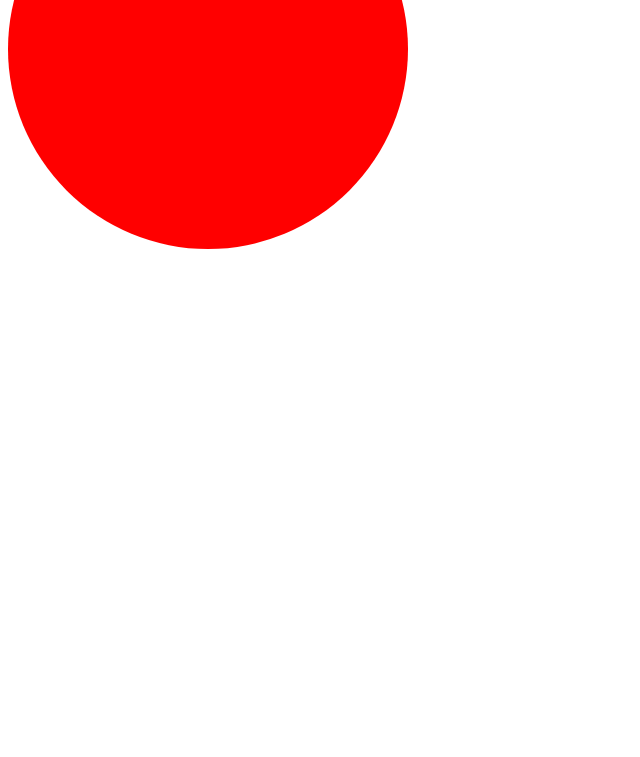
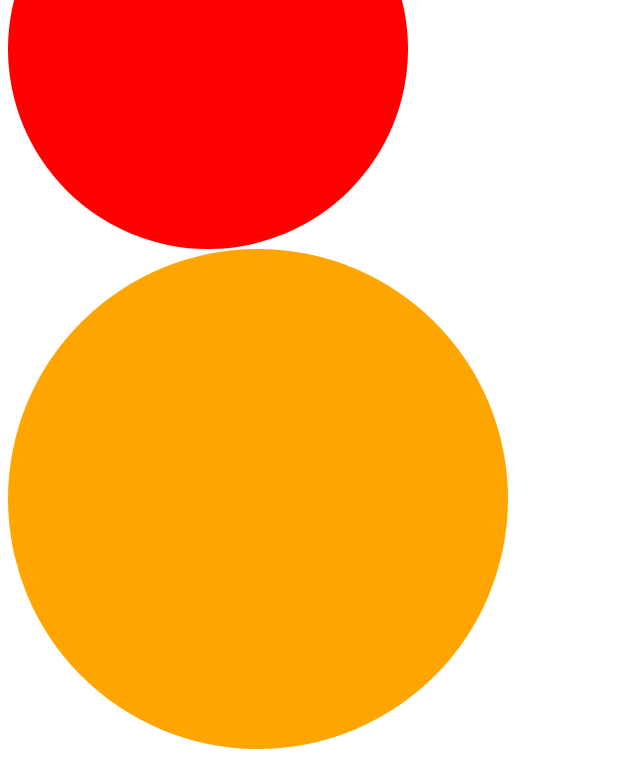
Before and after one commit to anildalar/Gyanodaya3, a plain HTML site: page index.html in a window 1280 px wide. Shown: the part 460-1217 px from the top of the page, without its empty margins (0-640 px from the left). Before the commit the page ends 800 px from the top, so only its background shows below. Drawn offline with Linux system fonts and the light colour scheme.

Commit message:
I have created orange box

```diff
--- a/index.html
+++ b/index.html
@@ -15,6 +15,12 @@
             div.a_box:hover{
                 background-color:green;
             }
+            div.a_box2{
+                width:500px;
+                height:500px;
+                background-color:orange;
+                border-radius: 500px;
+            }
         </style>
     </head>
     <body>
@@ -22,5 +28,6 @@
            <img src="img/1.jpg" width="400" />
 
            <div class="a_box"></div>
+           <div class="a_box2"></div>
     </body>
 </html>
```
